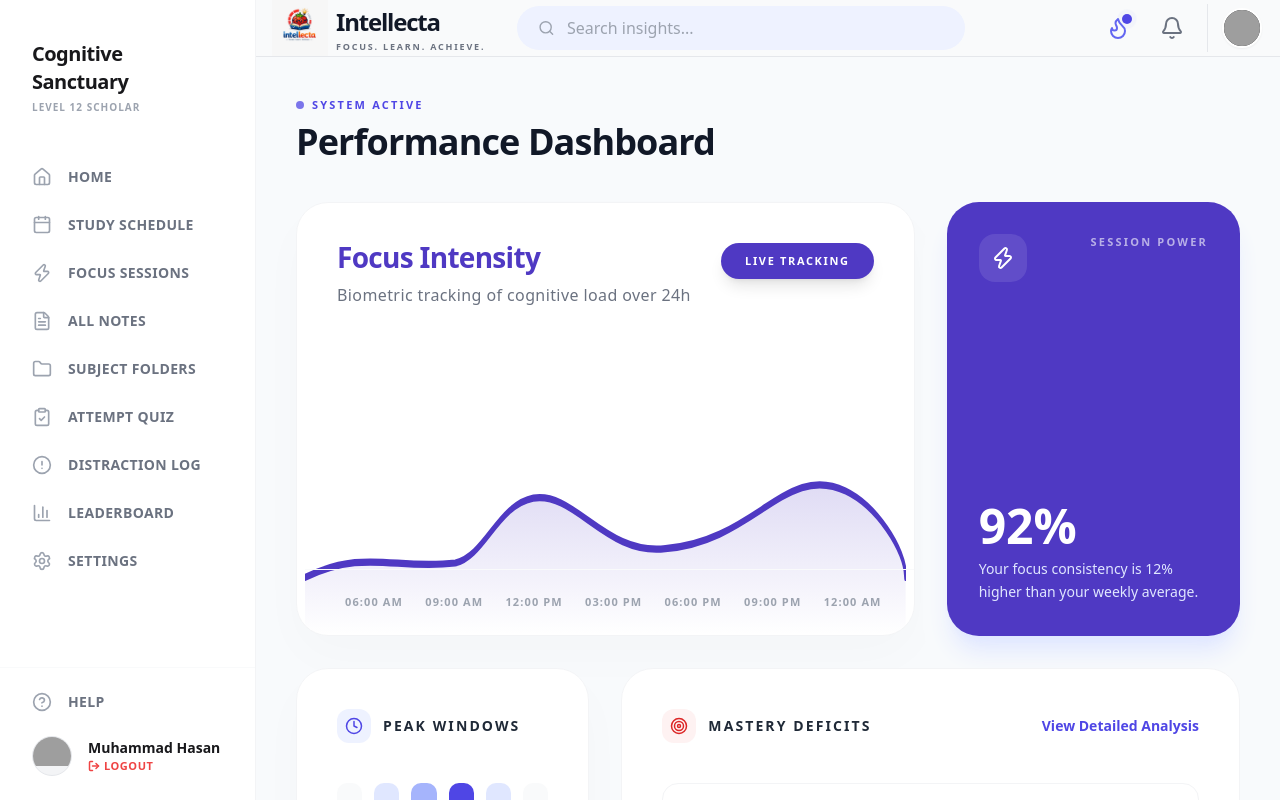
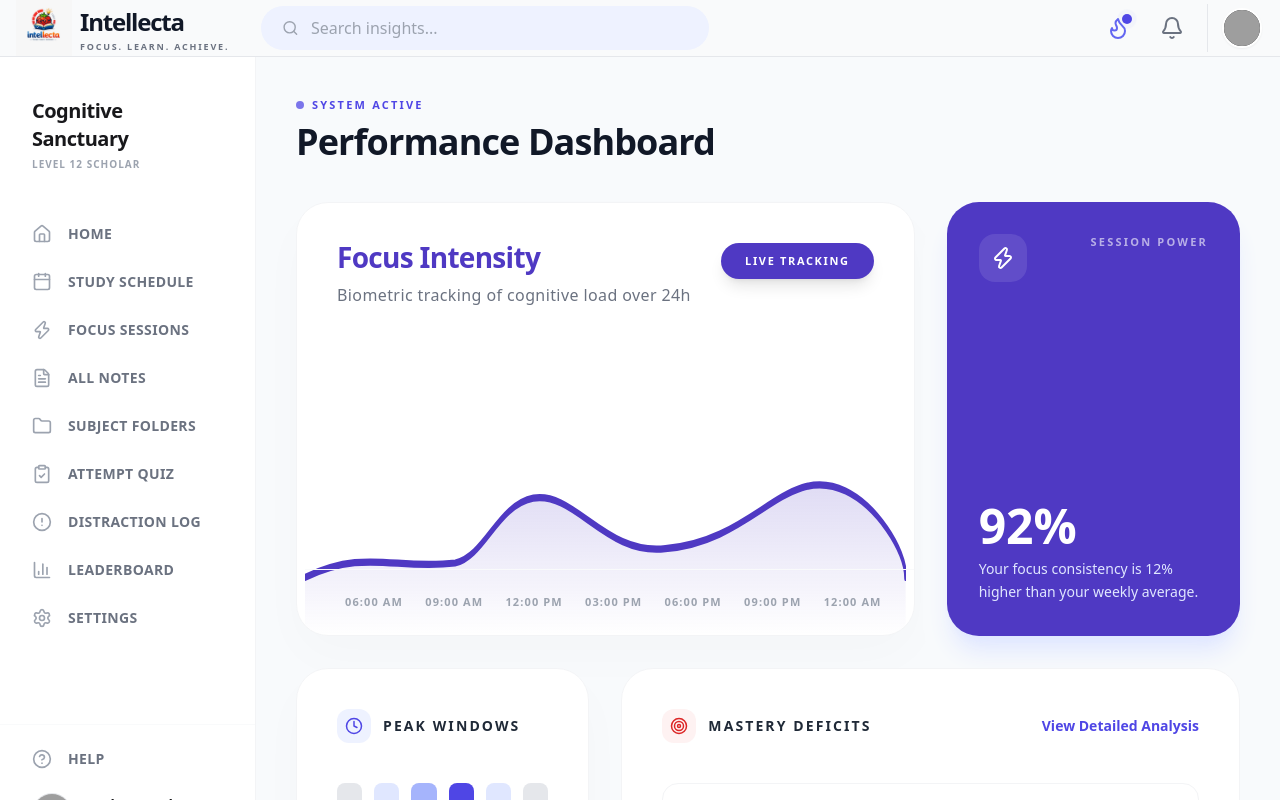
Before and after one commit to Hasan-Butt/Intellecta, a React (Create React App) app in the folder intellecta-frontend/: page /focusSession in a window 1280 px wide. Built offline with nearby package versions, Linux system fonts and the light colour scheme; grey boxes are pictures that could not be loaded.

Commit message:
Fixed Navbar and Sidebar Locations, Heatmaps & styling changes.

```diff
--- a/intellecta-frontend/src/pages/DistractionLog/focus.jsx
+++ b/intellecta-frontend/src/pages/DistractionLog/focus.jsx
@@ -17,7 +17,7 @@ import Navbar from '../../components/dashboard/Navbar';
 const IntensityCell = ({ intensity }) => {
   const [hovered, setHovered] = useState(false);
   const bgColors = [
-    'bg-gray-50', 'bg-indigo-100', 'bg-indigo-300',
+    'bg-gray-200', 'bg-indigo-100', 'bg-indigo-300',
     'bg-indigo-500', 'bg-indigo-600', 'bg-indigo-700',
   ];
 
@@ -25,7 +25,7 @@ const IntensityCell = ({ intensity }) => {
     <div
       onMouseEnter={() => setHovered(true)}
       onMouseLeave={() => setHovered(false)}
-      className={`h-12 w-full rounded-md transition-all duration-200 cursor-pointer ${bgColors[intensity]} ${
+      className={`aspect-square rounded-sm transition-all duration-200 cursor-pointer ${bgColors[intensity]} ${
         hovered ? 'ring-2 ring-indigo-400 ring-offset-2 scale-110 z-10 shadow-lg' : ''
       }`}
     />
@@ -79,13 +79,13 @@ const PerformanceDashboard = () => {
   const circumference = 2 * Math.PI * radius;
 
   return (
-    <div className="flex h-screen bg-[#F8FAFC] overflow-hidden">
+    <div className="flex flex-col h-screen bg-[#F8FAFC] overflow-hidden">
+        {/* Navbar */}
+      <Navbar />
+
+      <div className="flex flex-1 min-h-0 overflow-hidden">
       {/* Sidebar - Fixed Left */}
-      <Sidebar />
-
-      <div className="flex-1 flex flex-col min-w-0 relative">
-        {/* Navbar */}
-        <Navbar />
+        <Sidebar />
 
         {/* Scrollable Content Area */}
         <main className="flex-1 overflow-y-auto p-6 lg:p-10 font-inter">
@@ -164,12 +164,23 @@ const PerformanceDashboard = () => {
                     <IntensityCell key={idx} intensity={intensity} />
                   ))}
                 </div>
-                <footer className="mt-10 pt-8 border-t border-gray-50 flex justify-between items-center">
-                  <div>
-                    <span className="block text-[10px] text-gray-400 font-black uppercase tracking-widest mb-1">Prime Slot</span>
-                    <span className="text-lg font-bold text-gray-800 tracking-tight">08:00 — 12:00</span>
+                <footer className="mt-10 pt-8 border-t border-gray-50 flex flex-row items-center justify-between gap-4">
+                  {/* The left side container */}
+                  <div className="flex items-center gap-4">
+                    <div>
+                      <span className="block text-[10px] text-gray-400 font-black uppercase tracking-widest mb-0.5">
+                        Prime Slot
+                      </span>
+                      <span className="text-lg font-bold text-gray-800 tracking-tight whitespace-nowrap">
+                        08:00 — 12:00
+                      </span>
+                    </div>
                   </div>
-                  <span className="px-4 py-2 bg-green-50 text-green-600 text-[10px] font-black uppercase tracking-widest rounded-xl">Optimal Flow</span>
+
+                  {/* The right side badge */}
+                  <span className="translate-y-2 flex-shrink-0 px-4 py-2 bg-green-50 text-green-600 text-[10px] font-black uppercase tracking-widest rounded-xl">
+                    Optimal Flow
+                  </span>
                 </footer>
               </section>
 
@@ -257,7 +268,7 @@ const PerformanceDashboard = () => {
                     <span className="text-5xl font-black text-[#4A4AB1]">78</span>
                   </div>
                   <p className="text-[15px] text-gray-400 font-medium">
-                    You are in the <span className="text-[#5D5FEF] font-black italic">Top 5%</span> of focused learners this week.
+                    You are in the <span className="text-[#5D5FEF] font-black">Top 5%</span> of focused learners this week.
                   </p>
                 </section>
               </div>
```
